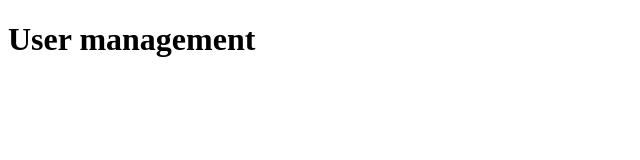
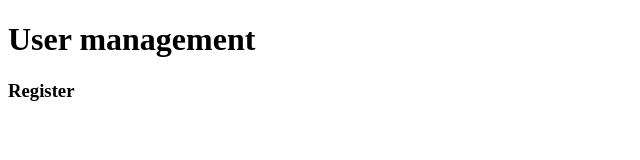
Before and after one commit to ATOROYO/Backend-Development-For-Telemedicine, a website: page frontend/index.html in a window 1280 px wide. Shown: the full height of the page, 0-640 px from the left. Drawn offline with Linux system fonts and the light colour scheme.

Commit message:
Added h3

```diff
--- a/frontend/index.html
+++ b/frontend/index.html
@@ -8,7 +8,9 @@
   <body>
     <div>
       <h1>User management</h1>
-      <div></div>
+      <div>
+        <h3>Register</h3>
+      </div>
     </div>
   </body>
 </html>
```
